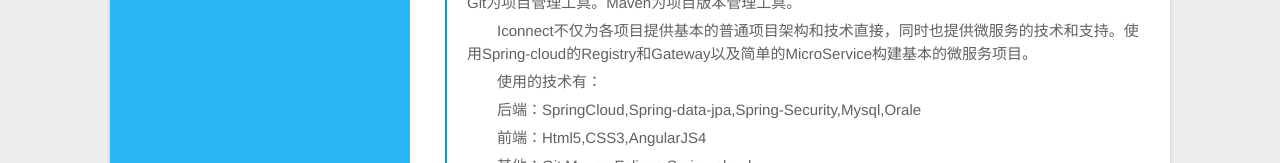
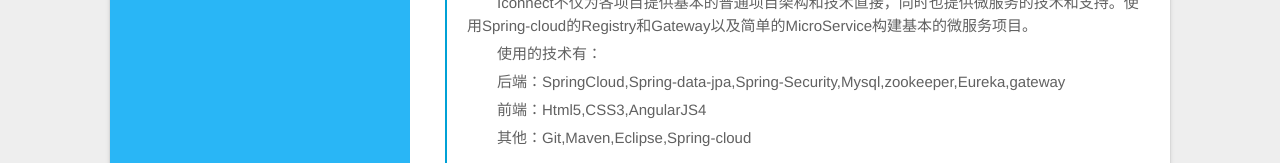
Before and after one commit to pandapanzhu/MyResume, a website: page index.html in a window 1280 px wide. Shown: the part 1960-2123 px from the top of the page. Drawn offline with Linux system fonts and the light colour scheme; some packages are replaced by stand-ins of ours; a script that the page names is missing.

Commit message:
简历更新

```diff
--- a/index.html
+++ b/index.html
@@ -103,7 +103,7 @@
                             <p>具有海外(新加坡)工作经验。</p>
                             <p>具有3.5年的实际JAVA开发工作经验。</p>
                             <p>熟练使用eclipse，idea开发工具，熟练使用Maven、SVN、Git等项目管理工具。</p>
-                            <p>具有Jenkins和sonarQube的相关搭建和使用经验。</p>
+                            <!--<p>具有Jenkins和sonarQube的相关搭建和使用经验。</p>-->
                             <p>能使用Linux日常基本命令，对Tomcat服务器部署有一定的经验。</p>
                         </li>
                     </ul>
@@ -150,7 +150,7 @@
                             <p>项目基于Spring-boot为基本框架，Spring-security为基本安全控件，Angular4-7为前端基本框架。Git为项目管理工具。Maven为项目版本管理工具。</p>
                             <p>Iconnect不仅为各项目提供基本的普通项目架构和技术直接，同时也提供微服务的技术和支持。使用Spring-cloud的Registry和Gateway以及简单的MicroService构建基本的微服务项目。</p>
                             <p>使用的技术有：</p>
-                            <p>后端：SpringCloud,Spring-data-jpa,Spring-Security,Mysql,Orale</p>
+                            <p>后端：SpringCloud,Spring-data-jpa,Spring-Security,Mysql,zookeeper,Eureka,gateway</p>
                             <p>前端：Html5,CSS3,AngularJS4</p>
                             <p>其他：Git,Maven,Eclipse,Spring-cloud</p>
                         </li>
```
